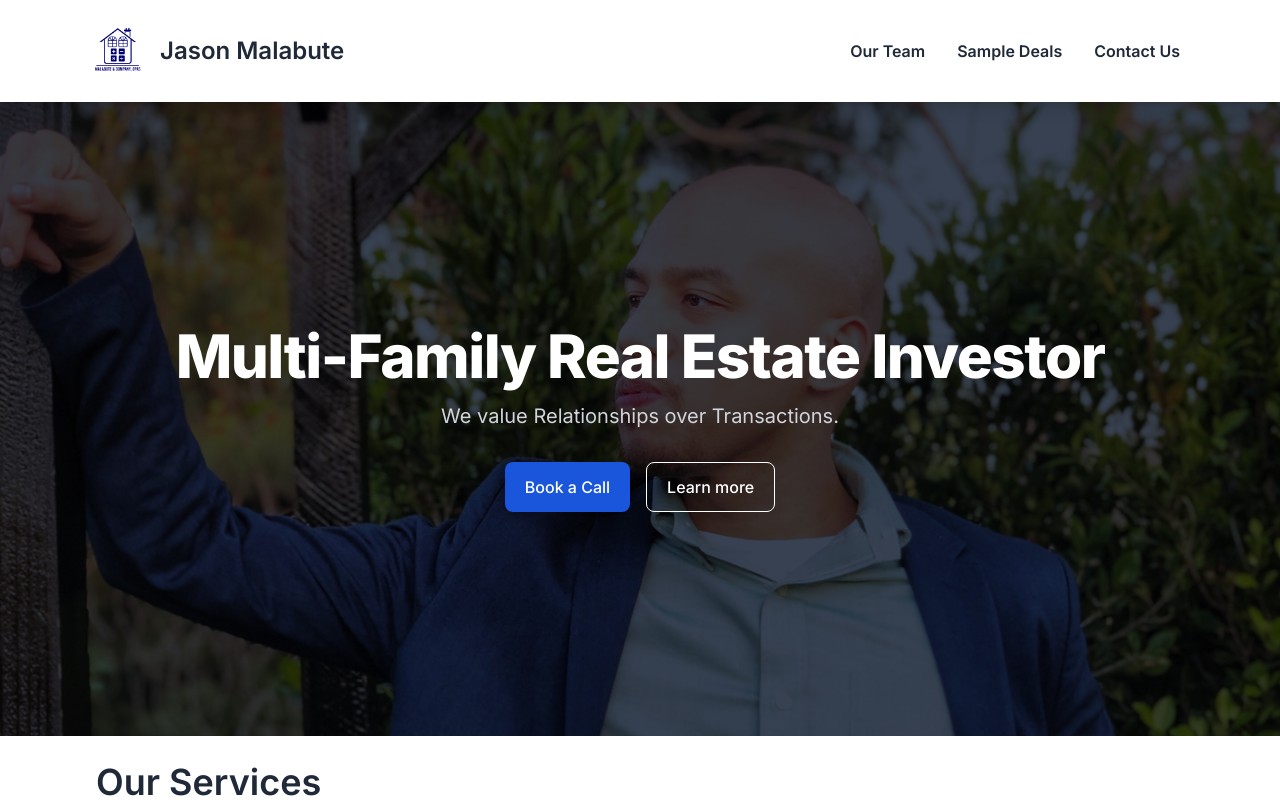
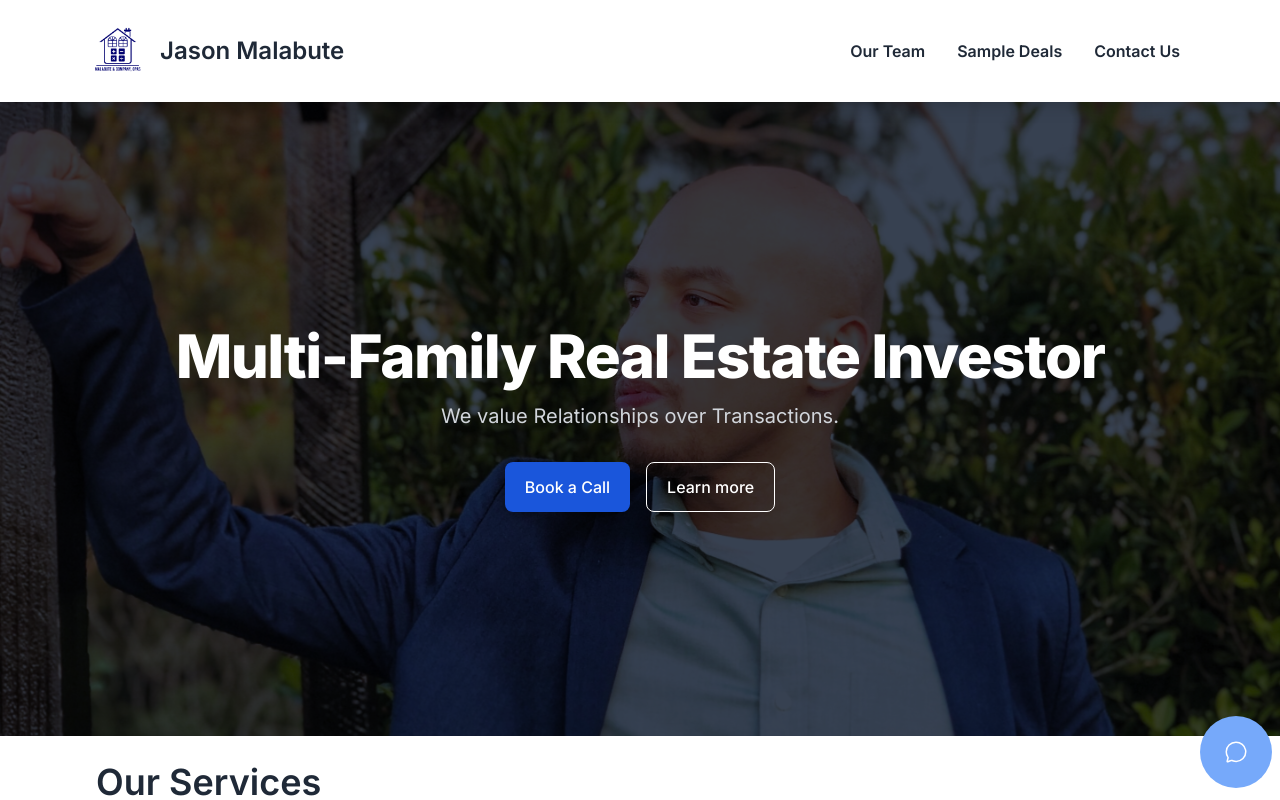
Before and after one commit to UdohLawrence/jasonmalabute-fe, a Next.js app: page / in a window 1280 px wide. Shown: the top 800 px of the page. Built offline with nearby package versions, Linux system fonts and the light colour scheme.

Commit message:
UPDATE: chat bubble at bottom right

```diff
--- /dev/null
+++ b/src/app/(app)/call/page.js
@@ -0,0 +1,23 @@
+"use client";
+
+import Card from "@/components/Card";
+import SectionHeading from "@/components/SectionHeading";
+import React from "react";
+import { InlineWidget } from "react-calendly";
+
+const Call = () => {
+
+  return (
+    <>
+      <SectionHeading title="Schedule a Call" />
+      <Card>
+        <InlineWidget
+          url="https://calendly.com/jason-malabutecpa/30min"
+          styles={{ height: "650px" }}
+        />
+      </Card>
+    </>
+  );
+};
+
+export default Call;
--- a/src/app/page.js
+++ b/src/app/page.js
@@ -3,6 +3,7 @@ import Navbar from "@/components/Navbar";
 import Services from "@/components/Services";
 import { Testimonials } from "@/components/Testimonials";
 import Link from 'next/link';
+import { IoChatbubbleOutline } from "react-icons/io5";
 
 export default function Home() {
   return (
@@ -19,7 +20,7 @@ export default function Home() {
           </p>
           <div className="flex flex-col space-y-4 sm:flex-row sm:justify-center sm:space-y-0">
             <Link
-                        href="#"
+              href="/call"
               className="inline-flex justify-center items-center py-3 px-5 text-base font-medium text-center text-white rounded-lg bg-blue-700 hover:bg-blue-800 focus:ring-4 focus:ring-blue-300 dark:focus:ring-blue-900"
             >
               Book a Call
@@ -33,9 +34,14 @@ export default function Home() {
           </div>
         </div>
       </section>
+      <Link href="mailto:jason@malabutecpa.com">
+        <div className="bg-blue-400 rounded-full p-6 fixed bottom-3 right-2">
+          <IoChatbubbleOutline className="text-2xl text-white" />
+        </div>
+      </Link>
       <Services />
       {/*<Testimonials />*/}
       <FooterComponent />
     </>
-  )
+  );
 }
```
Lines whose indentation alone changed are shown as unchanged.
